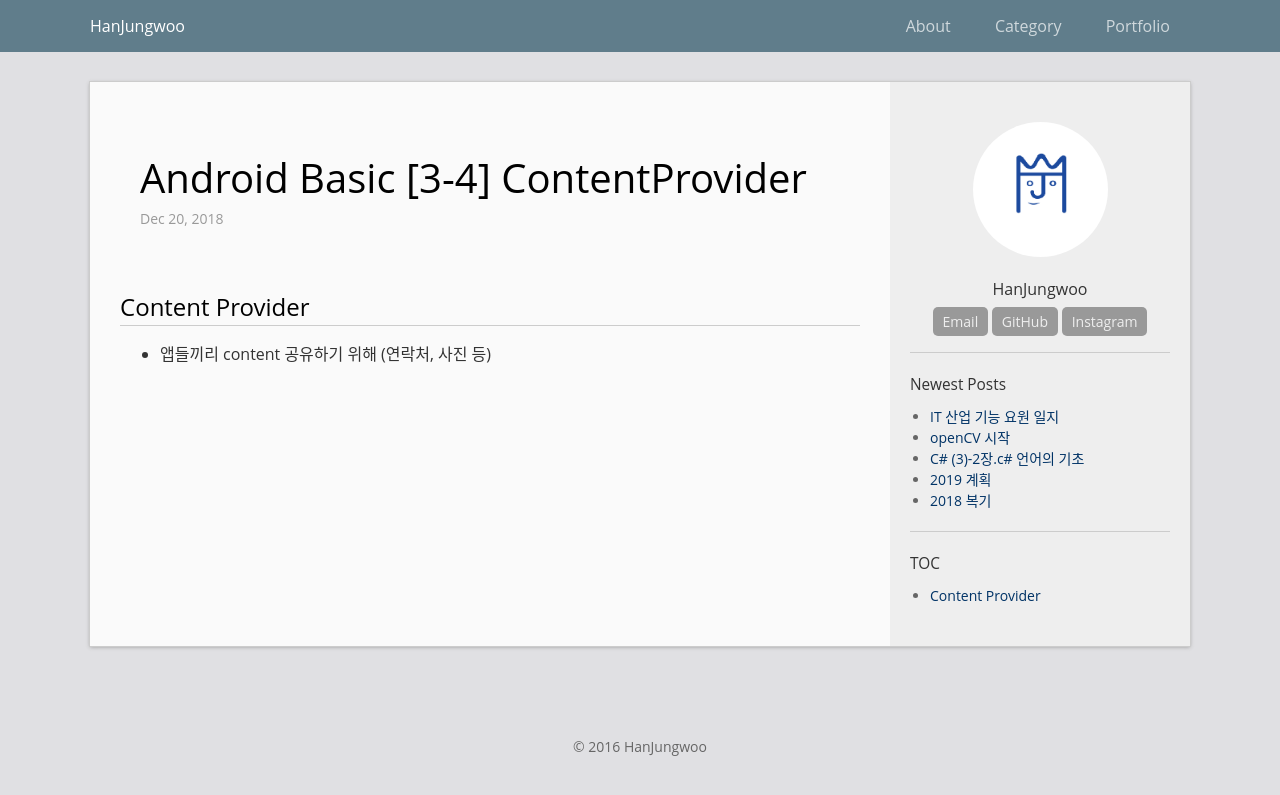
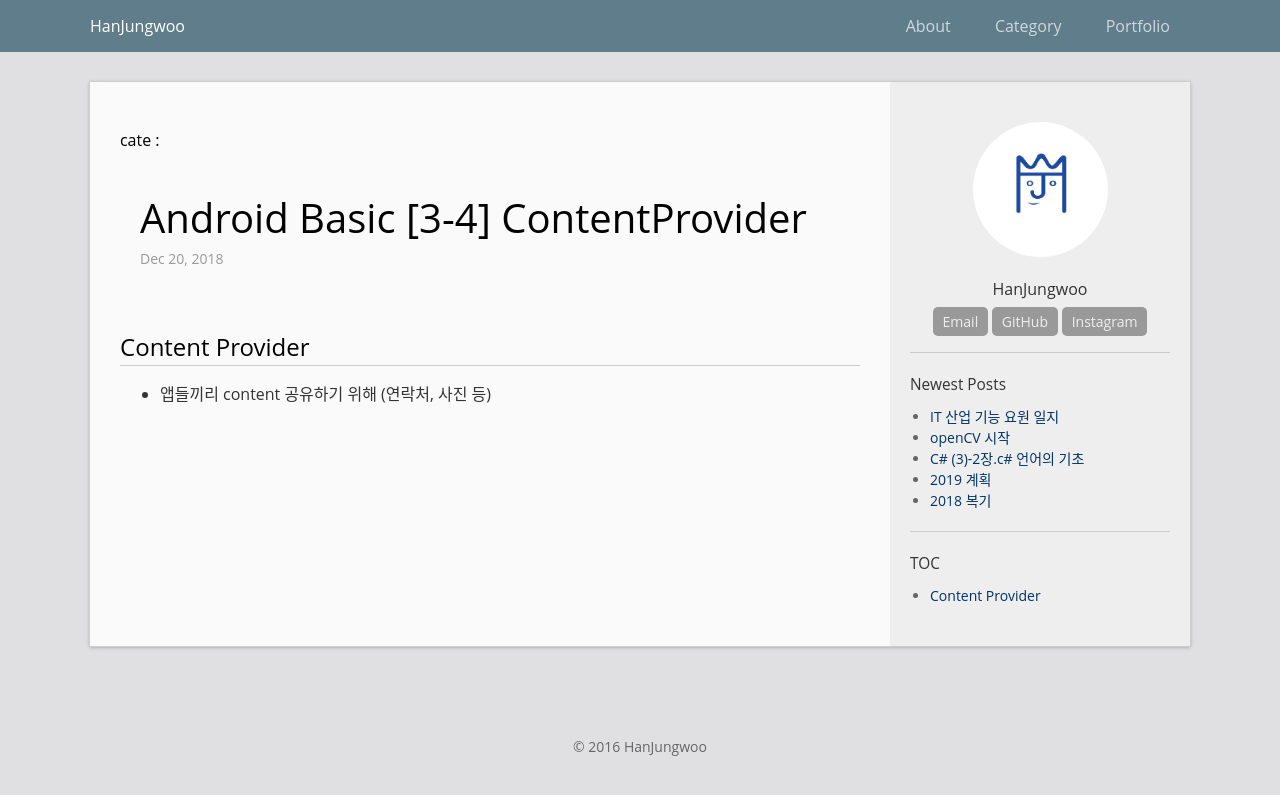
Before and after one commit to sunrisehouse/hanjungwoo-blog-old, a Jekyll site: the page built from _posts/Study/Android/2018-12-20-Android Basic [3-4].md, in a window 1280 px wide. Shown: the top 795 px of the page. Built offline with Jekyll 4.4.1, drawn with Linux system fonts in a browser that asks for light colours; comment, search, counter and statistics services are not loaded.

Commit message:
update category

```diff
--- a/_layouts/post.html
+++ b/_layouts/post.html
@@ -2,7 +2,7 @@
 layout: default
 ---
 <div class="post">
-  <p>{{ page.categories }}</p>
+  <p>cate : {{ page.categories }}</p>
   <header class="post-header">
     <h1 class="post-title">{{ page.title }}</h1>
     <p class="post-meta">{{ page.date | date: "%b %-d, %Y" }}{% if page.author %} • {{ page.author }}{% endif %}{% if page.meta %} • {{ page.meta }}{% endif %}</p>
```
